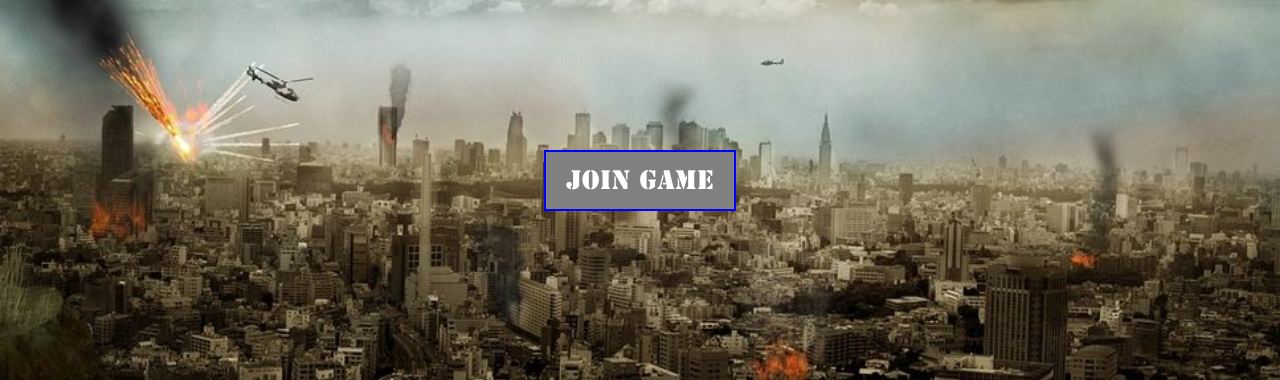
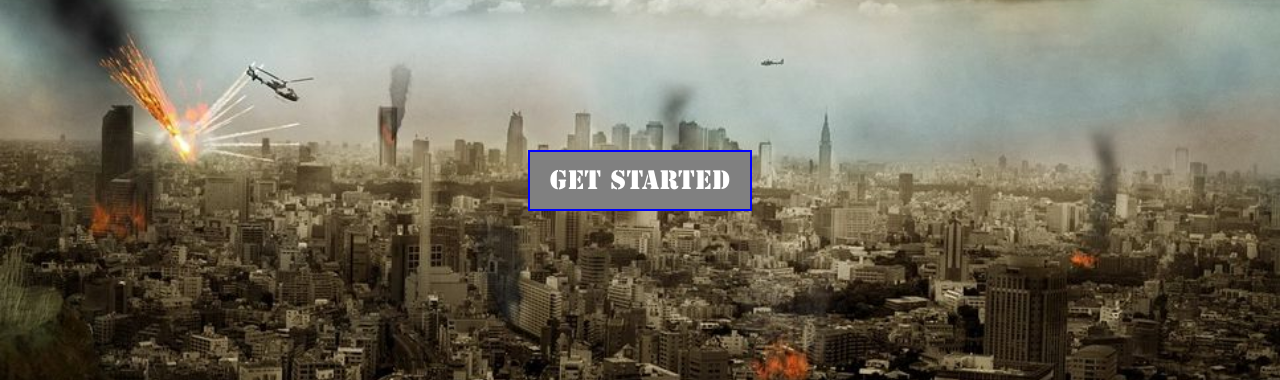
Before and after one commit to Ayelis/gw, a plain HTML site: page StratWeb/index.html in a window 1280 px wide. Shown: the part 420-800 px from the top of the page. Drawn offline with Linux system fonts and the light colour scheme; some packages are replaced by stand-ins of ours; a script that the page names is missing.

Commit message:
CICD update plus minor map changes
Create deploy.yml to initiate CI/CD. Name/pass of FTP server stored via Github Secrets protocol.  Map is now full screen on webapp, Zoom buttons no longer required (What is this, google maps?)

Known issue: Need to modify or purge music binary files to enable CI/CD project-wide. MPEG-1 Audio Layer 3 is not supported on current ftp server.

```diff
--- a/StratWeb/css/styles.css
+++ b/StratWeb/css/styles.css
@@ -41,6 +41,10 @@ body {
 	box-sizing: border-box;
 	font-family: 'QTMilitary', sans-serif;
 }
+#app{
+    width: 100%;
+    height: 100%;
+}
 button {
 	background-color: gray;
 	border: 2px solid blue;
--- a/StratWeb/index.html
+++ b/StratWeb/index.html
@@ -19,7 +19,7 @@
 					<img src="./img/logo.png" alt="Global Warfare: Modern Conflict">
 				</div>
 				<div id="bottom">
-					<button id="joinGameButton">Join Game</button>
+					<button id="joinGameButton">Get Started</button>
 				</div>
 			</section>
 			<section class="panel" id="panel2">
@@ -28,8 +28,6 @@
 						<img id="mapImage" src="./img/world.svg" alt="War Map" border=1>
 					</div>
 				</div>
-				<button id="zoom-in">Zoom In</button>
-				<button id="zoom-out">Zoom Out</button>
 			</section>
 		</main>
 	</body>
--- a/StratWeb/js/functions.js
+++ b/StratWeb/js/functions.js
@@ -29,9 +29,6 @@ $(document).ready(function() {
         step: 0.3,
         contain: 'outside'
     });
-    // Zoom with buttons
-    const zoomInButton = document.getElementById('zoom-in');
-    const zoomOutButton = document.getElementById('zoom-out');
     // Zoom with wheel
     elem.addEventListener('wheel', panzoom.zoomWithWheel);
 
@@ -39,8 +36,6 @@ $(document).ready(function() {
     const map = document.getElementById('mapContainer');
     map.addEventListener("contextmenu", (e) => {e.preventDefault()});
 
-    zoomInButton.addEventListener('click', panzoom.zoomIn)
-    zoomOutButton.addEventListener('click', panzoom.zoomOut)
     resetButton.addEventListener('click', panzoom.reset)
     rangeInput.addEventListener('input', (event) => {
       panzoom.zoom(event.target.valueAsNumber)
```
Also changed, not shown: .github/workflows/deploy.yml (added).
